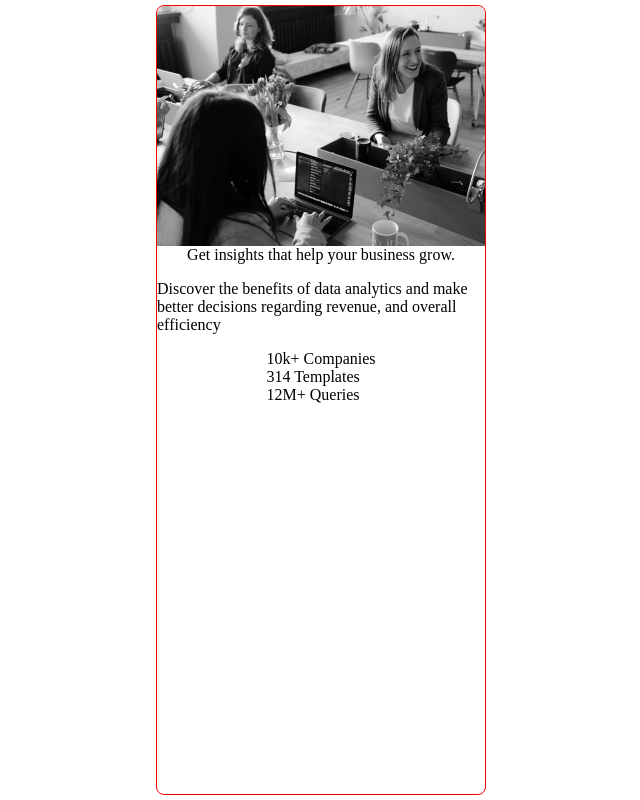
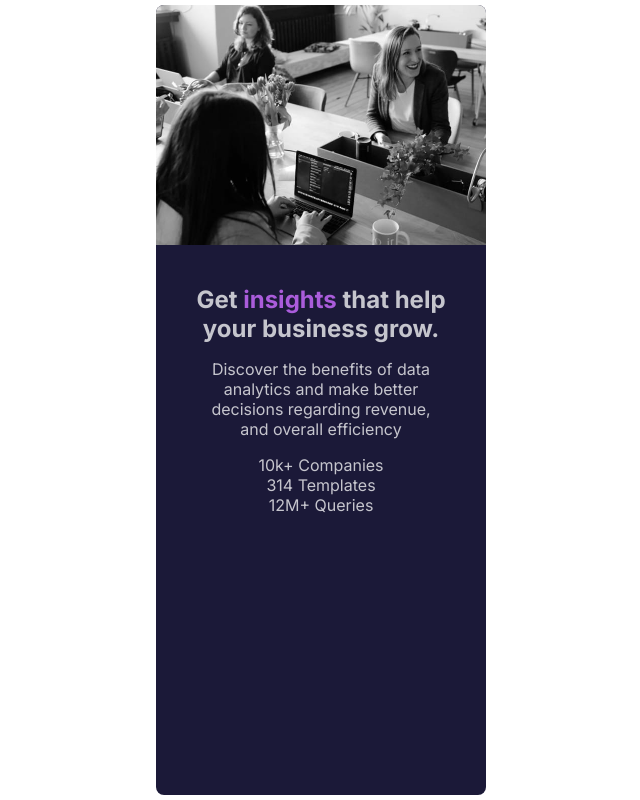
Before and after one commit to Sergi-CM/202301-w2ch1-sergi-casquero, a website built with Parcel: page src/index.html in a window 1280 px wide. Shown: the whole page, without its empty margins (319-959 px from the left). Built offline with nearby package versions, Linux system fonts and the light colour scheme; files whose address does not match are found by name.

Commit message:
put texts in place and bg-color

```diff
--- a/src/index.html
+++ b/src/index.html
@@ -15,7 +15,9 @@
   <article class="stats-component">
     <img class="stats-component__image" src="assets/image-header-mobile.jpg" alt="Working team" width="326"
       height="240">
-    <span class="stats-component__title">Get insights that help your business grow.</span>
+    <section class="stats-component__text-container">
+      <span class="stats-component__title">Get <span class="text-color">insights</span> that help your business
+        grow.</span>
       <p class="stats-component__text">Discover the benefits of data analytics and make better decisions regarding
         revenue, and overall efficiency</p>
       <div class="stats-component__stats-container">
@@ -32,6 +34,7 @@
           <span>Queries</span>
         </div>
       </div>
+    </section>
   </article>
 
 </body>
--- a/src/sass/_global.scss
+++ b/src/sass/_global.scss
@@ -1,5 +1,6 @@
 @use "variables/colors";
 @use "variables/measures";
+@use "variables/typographies";
 
 .stats-component {
   position: absolute;
@@ -7,18 +8,38 @@
   left: 50%;
   transform: translate(-50%, -50%);
 
-  width: 330px;
-  height: 790px;
+  width: measures.$main-width;
+  height: measures.$main-height;
 
-  border: 1px solid red;
-  border-radius: 8px;
+  background-color: colors.$primary-color-desaturated-blue;
+  color: colors.$secondary-color-paragraph-white;
+  font-family: typographies.$main-font;
+
+  border-radius: measures.$border-radius;
 
   display: flex;
   flex-direction: column;
+  justify-content: space-between;
   align-items: center;
+
+  text-align: center;
+
+  .text-color {
+    color: colors.$primary-color-violet;
+  }
 
   &__image {
     width: 100%;
     border-radius: measures.$border-radius measures.$border-radius 0 0;
   }
+
+  &__text-container {
+    padding: measures.$main-padding;
+    height: 100%;
+  }
+
+  &__title {
+    font-size: 1.5rem;
+    font-weight: 700;
+  }
 }
--- a/src/sass/variables/_colors.scss
+++ b/src/sass/variables/_colors.scss
@@ -1,7 +1,7 @@
 $primary-color-darkest-blue: hsl(233, 47%, 7%);
 $primary-color-desaturated-blue: hsl(244, 38%, 16%);
-$primary-color-desaturated-blue: hsl(277, 64%, 61%);
+$primary-color-violet: hsl(277, 64%, 61%);
 
 $secondary-color-white: hsl(0, 0%, 100%);
 $secondary-color-paragraph-white: hsla(0, 0%, 100%, 0.75);
-$secondary-color-white: hsla(0, 0%, 100%, 0.6);
+$secondary-color-headings-white: hsla(0, 0%, 100%, 0.6);
--- a/src/sass/variables/_measures.scss
+++ b/src/sass/variables/_measures.scss
@@ -1,3 +1,4 @@
 $main-height: 790px;
 $main-width: 330px;
 $border-radius: 8px;
+$main-padding: 40px;
--- /dev/null
+++ b/src/sass/variables/_typographies.scss
@@ -0,0 +1,6 @@
+@import url("/node_modules/@fontsource/inter/400.css");
+@import url("/node_modules/@fontsource/inter/700.css");
+@import url("/node_modules/@fontsource/lexend-deca/400.css");
+
+$main-font: inter, sans-serif;
+$secondary-font: "Lexend Deca", sans-serif;
```
Lines whose indentation alone changed are shown as unchanged.
